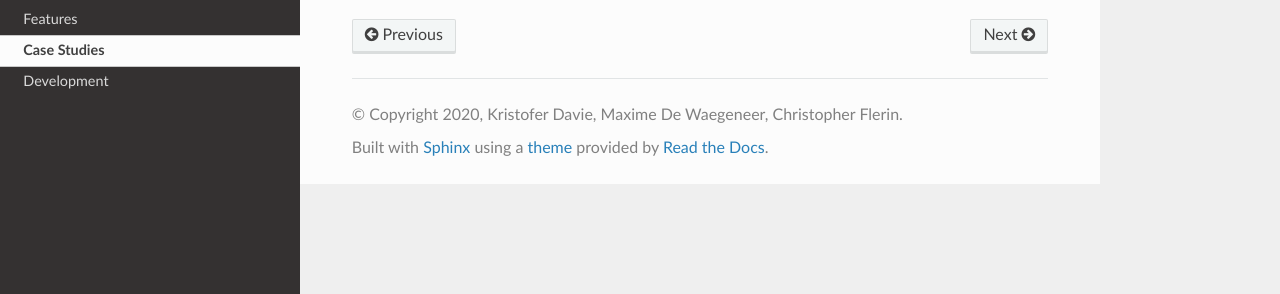
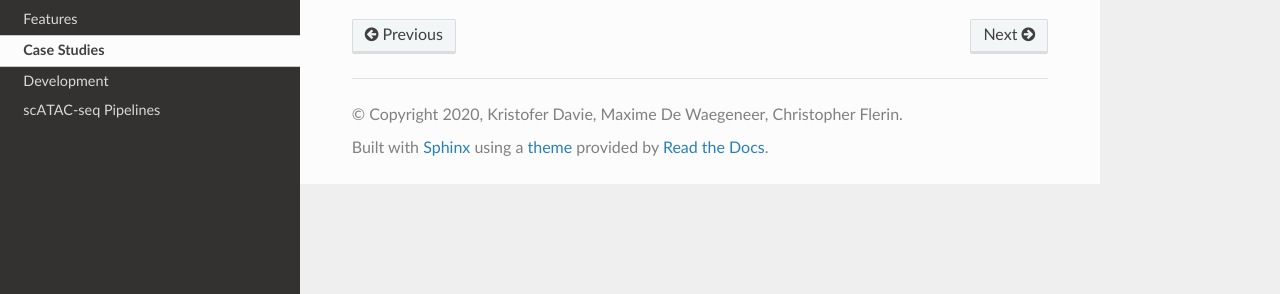
Before and after one commit to vib-singlecell-nf/vsn-pipelines, a Sphinx documentation site: the page built from docs/case-studies.rst, in a window 1280 px wide. Shown: the part 189-483 px from the top of the page. Built offline with Sphinx 7.4.7 and the Read the Docs theme 2.0.0, drawn with Linux system fonts in a browser that asks for light colours.

Commit message:
Updated docs for scATAC-seq
Former-commit-id: f82297ea444606039b74ae6fae14e5e7af3bd3d9

```diff
--- a/docs/index.rst
+++ b/docs/index.rst
@@ -13,6 +13,7 @@
    features
    case-studies
    development
+   scatac-seq
 
 .. include:: ../README.rst
 
--- /dev/null
+++ b/docs/scatac-seq.rst
@@ -0,0 +1,7 @@
+scATAC-seq Pipelines
+====================
+
+
+
+scATAC-seq preprocessing
+************************
```
